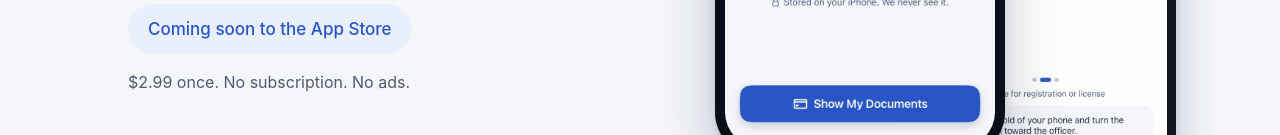
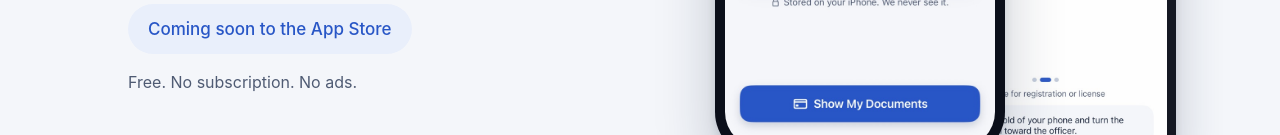
Before and after one commit to JavaJaiden/car-papers, a plain HTML site: page index.html in a window 1280 px wide. Shown: the part 665-800 px from the top of the page. Drawn offline with Linux system fonts and the light colour scheme.

Commit message:
Landing page: Car Papers is free for now
Replaces the $2.99 line; the App Store price was set to free on Nov 26, 2026.

Co-Authored-By: Claude Fable 5.2 <noreply@anthropic.com>

```diff
--- a/index.html
+++ b/index.html
@@ -34,7 +34,7 @@
       <p class="lede">Keep your registration and insurance card on your iPhone. Show them in one tap, and get a reminder before either one expires.</p>
       <div class="cta">
         <span class="pill quiet">Coming soon to the App Store</span>
-        <span class="price">$2.99 once. No subscription. No ads.</span>
+        <span class="price">Free. No subscription. No ads.</span>
       </div>
     </div>
     <div class="phones" aria-hidden="true">
```
